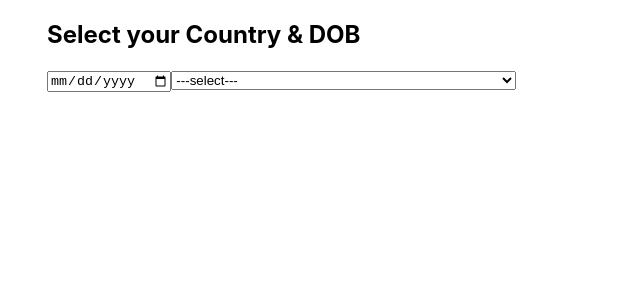
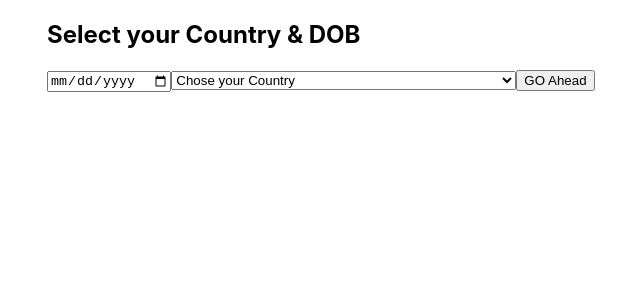
Before and after one commit to tKartik/LifeCal, a React (Create React App) app: page / in a window 1280 px wide. Shown: the top 300 px of the page, without its empty margins (17-657 px from the left). Built offline with nearby package versions, Linux system fonts and the light colour scheme; the HTML template or start-up script is replaced by a standard one.

Commit message:
state is being persisted with local storage

```diff
--- a/src/components/AgeSelect.js
+++ b/src/components/AgeSelect.js
@@ -2,31 +2,20 @@ import React, { Fragment } from "react";
 import { Countries } from "./countries";
 
 class AgeSelect extends React.Component {
-  // constructor() {
-  //   super();
-  //   // this.goToStore = this.goToStore.bind(this);
-  // }
-
   dob = React.createRef();
   country = React.createRef();
 
-  handleChange = event => {
+  goAhead = event => {
+    //Preventing from reloading
+    event.preventDefault();
+
     let dt1 = new Date();
-    let dt2 = new Date(event.target.value);
-    // console.log(this.diff_weeks(dt2, dt1));
+    let dt2 = new Date(this.dob.current.value);
     const diff = this.diff_weeks(dt2, dt1);
     this.props.updateDate(diff);
 
-    // console.log(diff);
-  };
-
-  handleChange2 = event => {
-    // const diff = this.diff_weeks(dt2, dt1);
-    // this.props.updateDate(diff);
-
-    const countryCode = event.target.value;
-    const year = Countries.countries.find(code => code.Code == countryCode);
-    // console.log(year.Weeks);
+    const countryCode = this.country.current.value;
+    const year = Countries.countries.find(code => code.Code === countryCode);
     this.props.updateDate2(year.Weeks);
   };
 
@@ -38,22 +27,12 @@ class AgeSelect extends React.Component {
 
   render() {
     return (
-      <form className="store-selector">
+      <form onSubmit={this.goAhead}>
         {/* notice how we didn't put parenthesis */}
         <h2>Select your Country & DOB</h2>
-        <input
-          type="date"
-          required
-          ref={this.dob}
-          onChange={this.handleChange}
-        />
-        <select
-          className="form-control"
-          required
-          ref={this.country}
-          onChange={this.handleChange2}
-        >
-          <option>---select---</option>
+        <input type="date" required ref={this.dob} />
+        <select required ref={this.country}>
+          <option>Chose your Country</option>
           {Countries.countries &&
             Countries.countries.map((h, i) => (
               <option key={i} value={h.Code}>
@@ -62,7 +41,7 @@ class AgeSelect extends React.Component {
             ))}
         </select>
 
-        {/* <button type="submit">GO Ahead</button> */}
+        <button type="submit">GO Ahead</button>
       </form>
     );
   }
--- a/src/components/App.js
+++ b/src/components/App.js
@@ -7,9 +7,21 @@ export default class App extends React.Component {
   state = {
     totalWeeks: "",
     weeks: "",
-    totalWeeks: "",
     country: ""
   };
+
+  componentDidMount() {
+    const weeks = localStorage.getItem("weeks");
+    const totalWeeks = localStorage.getItem("totalWeeks");
+    this.setState({ weeks, totalWeeks });
+  }
+
+  componentDidUpdate() {
+    // const { weeks, totalWeeks } = this.state;
+    console.log(this.state.totalWeeks);
+    localStorage.setItem("totalWeeks", this.state.totalWeeks);
+    localStorage.setItem("weeks", this.state.weeks);
+  }
 
   updateDate = updatedWeek => {
     let weeks = this.state.weeks;
--- a/src/components/WeekBox.js
+++ b/src/components/WeekBox.js
@@ -6,7 +6,8 @@ export default class WeekBox extends React.Component {
   render() {
     const items = [];
     for (var i = 0; i < this.props.weeks; i++) {
-      items.push(<div key={i} className="list2" />);
+      let ind = new Date().getTime();
+      items.push(<div key={ind + i} className="list2" />);
     }
     for (var i = 0; i < this.props.totalWeeks - this.props.weeks; i++) {
       items.push(<div key={i} className="list1" />);
```
